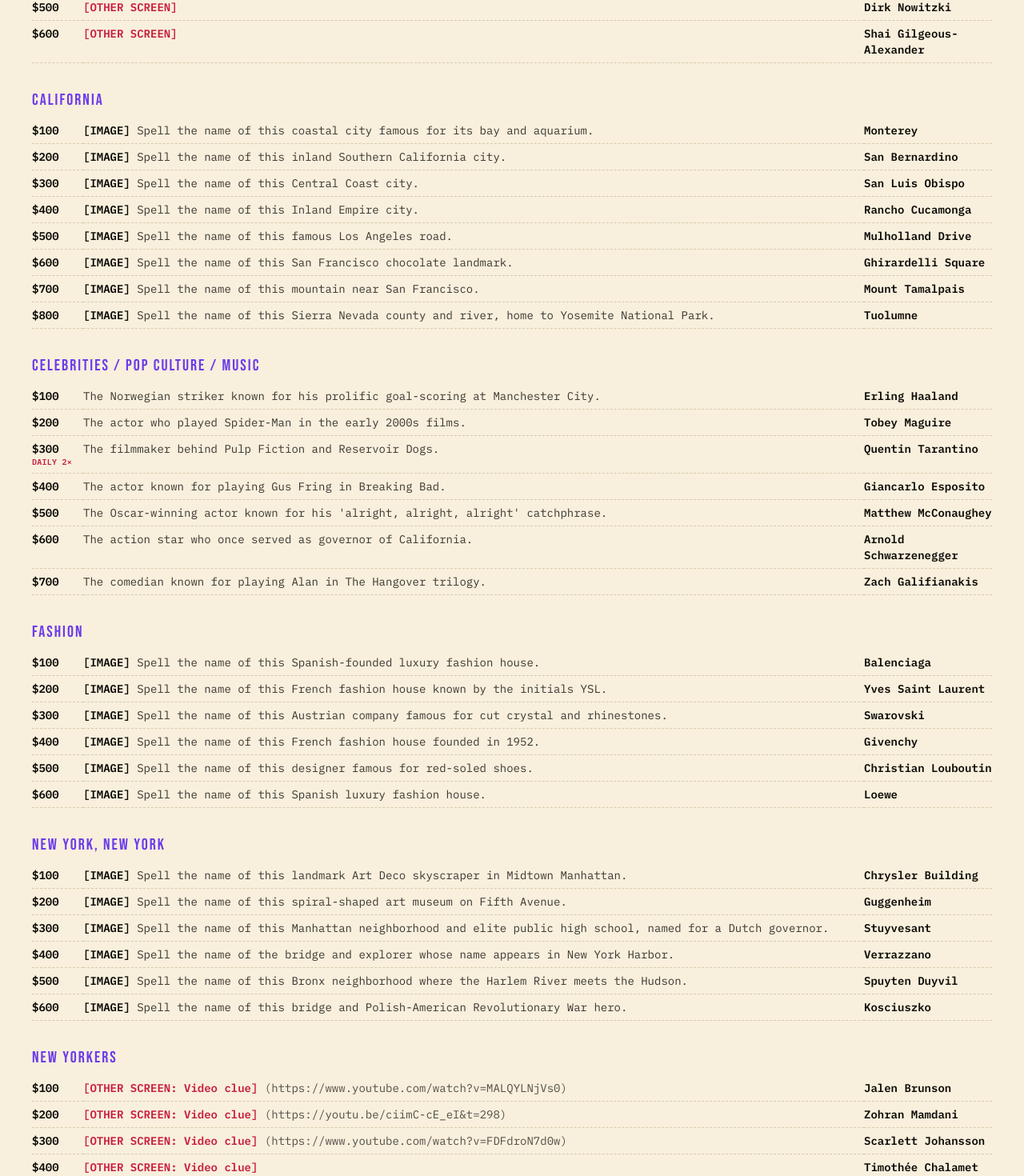
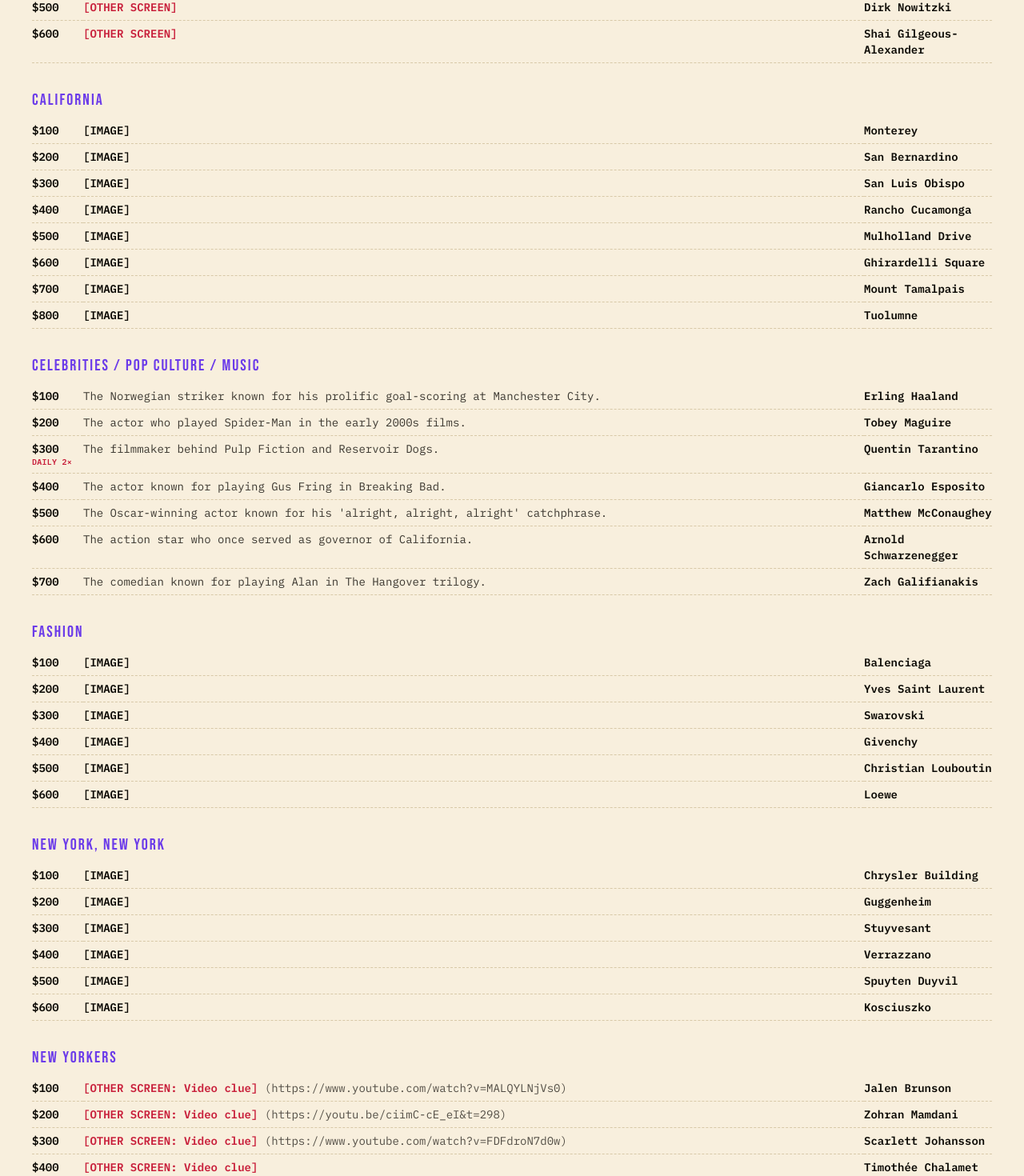
Before and after one commit to euglo/spelling-bee, a React (Vite) app: page /round-2/answer-key in a window 1280 px wide. Shown: the part 401-1871 px from the top of the page at 80% size. Built offline with nearby package versions, Linux system fonts and the light colour scheme.

Commit message:
remove captions from images

```diff
--- a/public/data/round2.json
+++ b/public/data/round2.json
@@ -17,49 +17,49 @@
       "cells": [
         {
           "points": 100,
-          "clue": "Spell the name of this coastal city famous for its bay and aquarium.",
+          "clue": "",
           "answer": "Monterey",
           "media": { "type": "image", "src": "/images/round2/monterey.jpg" }
         },
         {
           "points": 200,
-          "clue": "Spell the name of this inland Southern California city.",
+          "clue": "",
           "answer": "San Bernardino",
           "media": { "type": "image", "src": "/images/round2/san-bernardino.png" }
         },
         {
           "points": 300,
-          "clue": "Spell the name of this Central Coast city.",
+          "clue": "",
           "answer": "San Luis Obispo",
           "media": { "type": "image", "src": "/images/round2/san-luis-obispo.png" }
         },
         {
           "points": 400,
-          "clue": "Spell the name of this Inland Empire city.",
+          "clue": "",
           "answer": "Rancho Cucamonga",
           "media": { "type": "image", "src": "/images/round2/rancho-cucamonga.png" }
         },
         {
           "points": 500,
-          "clue": "Spell the name of this famous Los Angeles road.",
+          "clue": "",
           "answer": "Mulholland Drive",
           "media": { "type": "image", "src": "/images/round2/mulholland.jpeg" }
         },
         {
           "points": 600,
-          "clue": "Spell the name of this San Francisco chocolate landmark.",
+          "clue": "",
           "answer": "Ghirardelli Square",
           "media": { "type": "image", "src": "/images/round2/ghirardelli-square.png" }
         },
         {
           "points": 700,
-          "clue": "Spell the name of this mountain near San Francisco.",
+          "clue": "",
           "answer": "Mount Tamalpais",
           "media": { "type": "image", "src": "/images/round2/mount-tamalpais.png" }
         },
         {
           "points": 800,
-          "clue": "Spell the name of this Sierra Nevada county and river, home to Yosemite National Park.",
+          "clue": "",
           "answer": "Tuolumne",
           "media": { "type": "image", "src": "/images/round2/tuolumne.png" }
         }
@@ -111,37 +111,37 @@
       "cells": [
         {
           "points": 100,
-          "clue": "Spell the name of this Spanish-founded luxury fashion house.",
+          "clue": "",
           "answer": "Balenciaga",
           "media": { "type": "image", "src": "/images/round2/balenciaga.png" }
         },
         {
           "points": 200,
-          "clue": "Spell the name of this French fashion house known by the initials YSL.",
+          "clue": "",
           "answer": "Yves Saint Laurent",
           "media": { "type": "image", "src": "/images/round2/ysl.png" }
         },
         {
           "points": 300,
-          "clue": "Spell the name of this Austrian company famous for cut crystal and rhinestones.",
+          "clue": "",
           "answer": "Swarovski",
           "media": { "type": "image", "src": "/images/round2/swarovski.png" }
         },
         {
           "points": 400,
-          "clue": "Spell the name of this French fashion house founded in 1952.",
+          "clue": "",
           "answer": "Givenchy",
           "media": { "type": "image", "src": "/images/round2/givenchy.png" }
         },
         {
           "points": 500,
-          "clue": "Spell the name of this designer famous for red-soled shoes.",
+          "clue": "",
           "answer": "Christian Louboutin",
           "media": { "type": "image", "src": "/images/round2/louboutin.png" }
         },
         {
           "points": 600,
-          "clue": "Spell the name of this Spanish luxury fashion house.",
+          "clue": "",
           "answer": "Loewe",
           "media": { "type": "image", "src": "/images/round2/loewe.jpg" }
         }
@@ -152,37 +152,37 @@
       "cells": [
         {
           "points": 100,
-          "clue": "Spell the name of this landmark Art Deco skyscraper in Midtown Manhattan.",
+          "clue": "",
           "answer": "Chrysler Building",
           "media": { "type": "image", "src": "/images/round2/chrysler.jpg" }
         },
         {
           "points": 200,
-          "clue": "Spell the name of this spiral-shaped art museum on Fifth Avenue.",
+          "clue": "",
           "answer": "Guggenheim",
           "media": { "type": "image", "src": "/images/round2/guggenheim.jpg" }
         },
         {
           "points": 300,
-          "clue": "Spell the name of this Manhattan neighborhood and elite public high school, named for a Dutch governor.",
+          "clue": "",
           "answer": "Stuyvesant",
           "media": { "type": "image", "src": "/images/round2/stuyvesant.png" }
         },
         {
           "points": 400,
-          "clue": "Spell the name of the bridge and explorer whose name appears in New York Harbor.",
+          "clue": "",
           "answer": "Verrazzano",
           "media": { "type": "image", "src": "/images/round2/verrazzano.jpeg" }
         },
         {
           "points": 500,
-          "clue": "Spell the name of this Bronx neighborhood where the Harlem River meets the Hudson.",
+          "clue": "",
           "answer": "Spuyten Duyvil",
           "media": { "type": "image", "src": "/images/round2/spuyten-duyvil.jpeg" }
         },
         {
           "points": 600,
-          "clue": "Spell the name of this bridge and Polish-American Revolutionary War hero.",
+          "clue": "",
           "answer": "Kosciuszko",
           "media": { "type": "image", "src": "/images/round2/kosciuszko.jpg" }
         }
--- a/src/components/JeopardyBoard.tsx
+++ b/src/components/JeopardyBoard.tsx
@@ -71,43 +71,53 @@
 
   const boardMax = Math.max(0, ...categories.flatMap((c) => c.cells.map((cell) => cell.points)))
 
+  const wrapperRef = useRef<HTMLDivElement>(null)
   const gridRef = useRef<HTMLDivElement>(null)
-  const [boardWidth, setBoardWidth] = useState<number | null>(null)
+
+  // Layout above (picker line) and below (resolved-so-far toggle) the grid
+  // appears/disappears as the game progresses — refit whenever that changes.
+  const hasPicker = Boolean(roundState.currentPickerTeamId)
+  const hasResolved = Object.values(roundState.cells).some((c) => c.status === 'resolved')
+
+  const NATURAL_MAX_WIDTH = 1800
 
   // Cells keep a fixed aspect ratio, so a grid's height scales linearly with
-  // its width. Boards with few rows (round 1) fit fine at a wide cap; boards
-  // with many rows (round 2) don't. Measure once at natural width and, if
-  // that overflows the viewport, shrink to the exact width that doesn't —
-  // rather than picking one fixed max-width that's wrong for one round or
-  // the other.
+  // its width. Boards with few rows (round 1) fit fine at the natural cap;
+  // boards with many rows (round 2) don't. Reset to natural width, measure,
+  // and — if that overflows the viewport — shrink to the exact width that
+  // doesn't, using the page's *actual* chrome (nav, title, picker line,
+  // resolved-log toggle) rather than a guessed buffer, so it stays correct
+  // as that chrome appears and disappears during play.
   useLayoutEffect(() => {
+    const wrapper = wrapperRef.current
     const grid = gridRef.current
-    if (!grid) return
+    if (!wrapper || !grid) return
 
     function fit() {
-      if (!grid) return
+      if (!wrapper || !grid) return
+      wrapper.style.maxWidth = `${NATURAL_MAX_WIDTH}px`
+
       const headerCells = Array.from(grid.children).slice(0, categories.length) as HTMLElement[]
       const headerHeight = Math.max(0, ...headerCells.map((el) => el.getBoundingClientRect().height))
       const rect = grid.getBoundingClientRect()
       const rowsPortion = rect.height - headerHeight
       if (rowsPortion <= 0) return
 
-      // room for the "<team> picks the next board" line, which isn't always
-      // present, plus a little breathing space at the bottom of the screen
-      const BOTTOM_BUFFER = 64
-      const available = window.innerHeight - rect.top - BOTTOM_BUFFER
+      const SAFETY = 8
+      const bottomChrome = Math.max(0, document.documentElement.scrollHeight - (rect.top + rect.height))
+      const available = window.innerHeight - rect.top - bottomChrome - SAFETY
       const targetRowsPortion = available - headerHeight
-      if (targetRowsPortion >= rowsPortion) return // already fits at natural width
+      if (targetRowsPortion >= rowsPortion) return // natural width already fits
 
       const ratio = Math.max(targetRowsPortion, 0) / rowsPortion
-      setBoardWidth(Math.max(rect.width * ratio, 480))
+      wrapper.style.maxWidth = `${Math.max(rect.width * ratio, 480)}px`
     }
 
+    console.log('[fit-effect] running', { hasPicker, hasResolved })
     fit()
     window.addEventListener('resize', fit)
     return () => window.removeEventListener('resize', fit)
-    // eslint-disable-next-line react-hooks/exhaustive-deps
-  }, [])
+  }, [categories, maxRows, hasPicker, hasResolved])
 
   const activeEntry = Object.entries(roundState.cells).find(([, v]) => v.status === 'in-play')
   const activeKey = activeEntry?.[0] ?? null
@@ -198,7 +208,7 @@
   )
 
   return (
-    <div className="mx-auto" style={{ maxWidth: boardWidth != null ? `${boardWidth}px` : '1800px' }}>
+    <div ref={wrapperRef} className="mx-auto max-w-[1800px]">
       {state.teams.length === 0 && (
         <p className="text-center font-body text-lg text-ink/50 mb-3">
           No teams yet — add teams on the Setup tab before playing.
```
